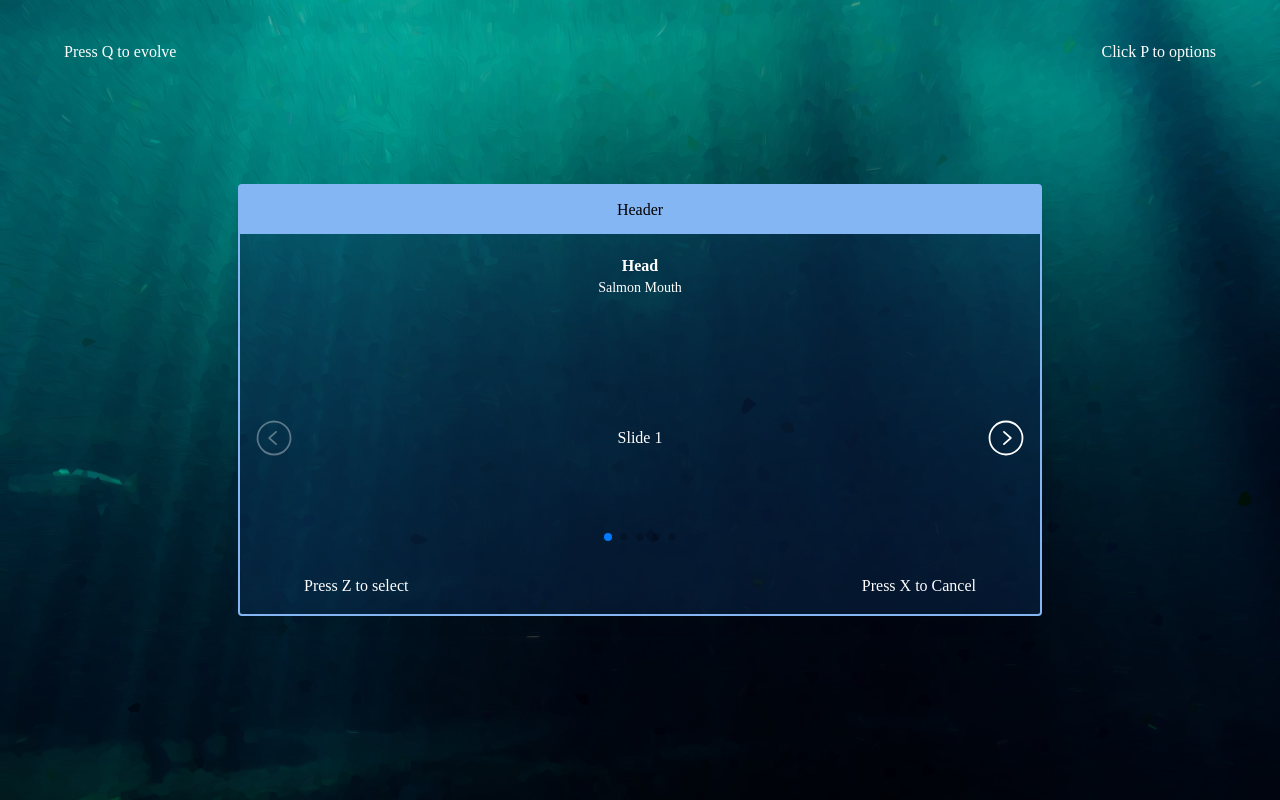
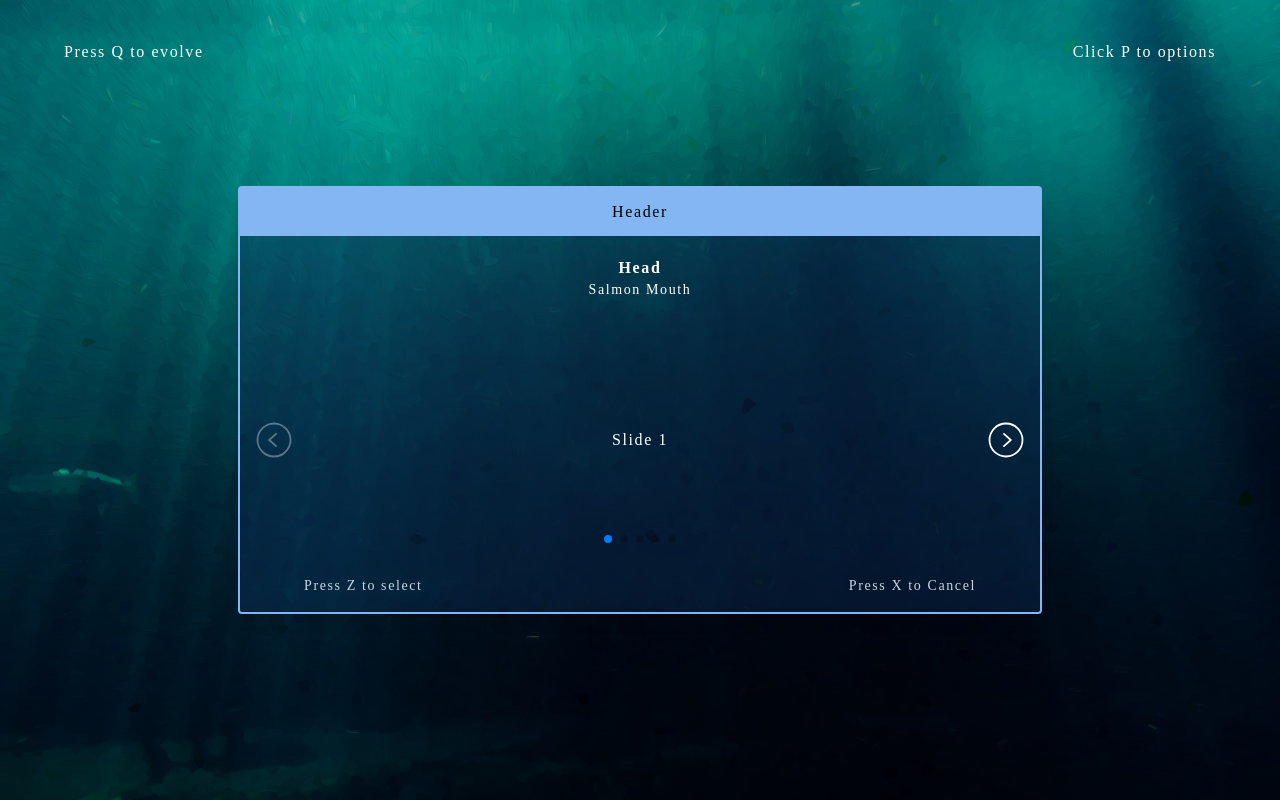
Before and after one commit to TiagoOliveiraGomes/Evyr, a React (Vite) app: page / in a window 1280 px wide. Built offline with nearby package versions, Linux system fonts and the light colour scheme; a web font is replaced by a local one.

Commit message:
finish carousel

```diff
--- a/src/components/commons/blueContainer/styles.css
+++ b/src/components/commons/blueContainer/styles.css
@@ -62,4 +62,6 @@
     px-16
     py-4
     gap-x-24
+    text-sm
+    text-slate-300
 }
--- a/src/global.css
+++ b/src/global.css
@@ -11,4 +11,5 @@
     h-[100vh]
     w-full
     bg-green-400
+    tracking-widest
 }
```
